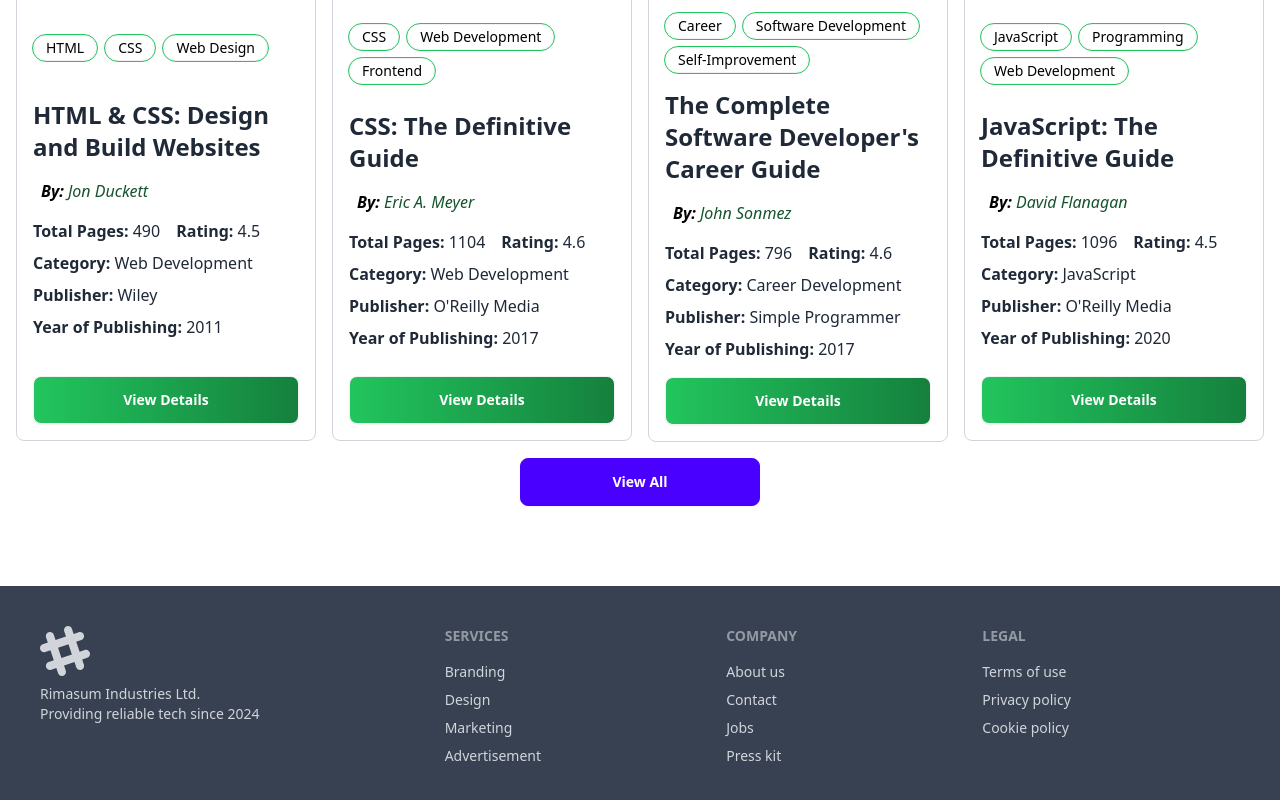
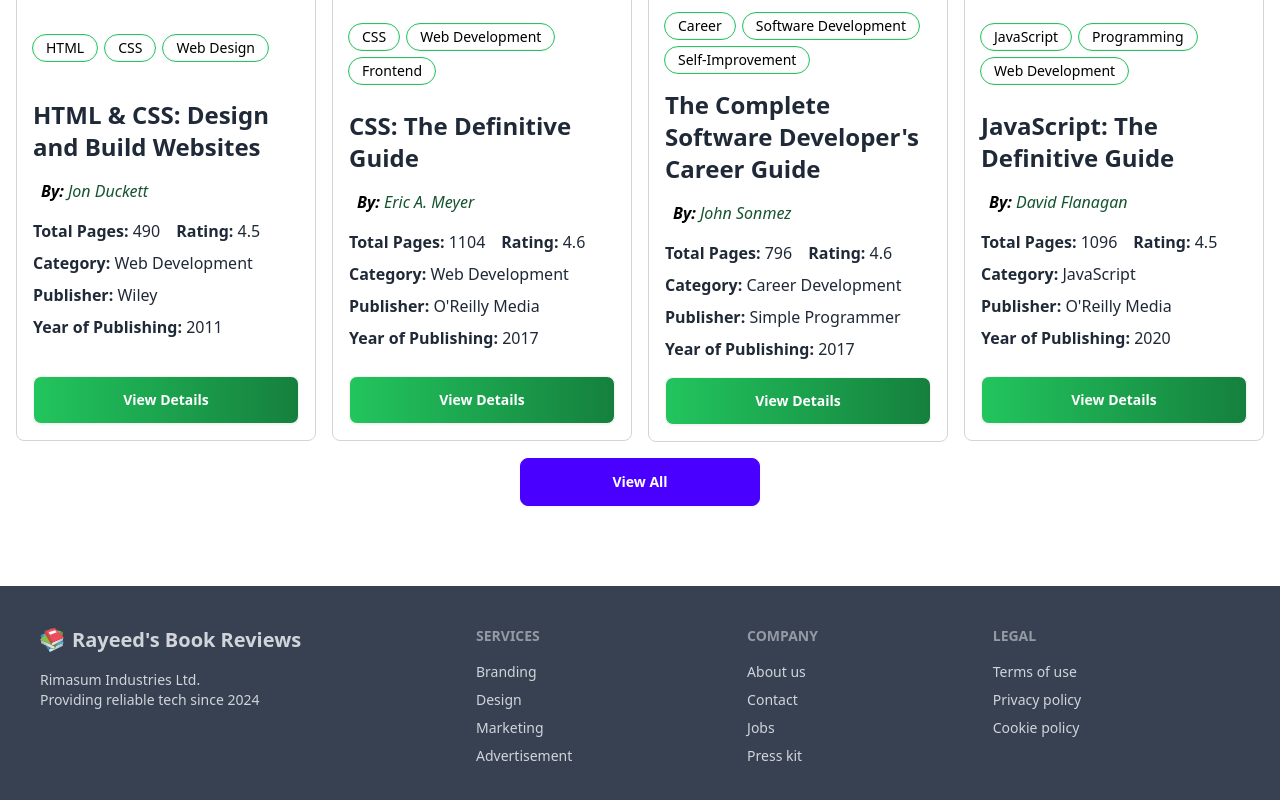
Before and after one commit to rimasumdev/rayeedBooks, a React (Vite) app: page / in a window 1280 px wide. Shown: the part 2430-3230 px from the top of the page. Built offline with nearby package versions, Linux system fonts and the light colour scheme.

Commit message:
Update Footer

```diff
--- a/src/components/Footer/Footer.jsx
+++ b/src/components/Footer/Footer.jsx
@@ -1,19 +1,16 @@
+import { Link } from "react-router-dom";
 const Footer = () => {
   return (
     <div className=" bg-gray-700">
       <footer className="container mx-auto footer text-gray-300 p-10">
         <aside>
-          <svg
-            width="50"
-            height="50"
-            viewBox="0 0 24 24"
-            xmlns="http://www.w3.org/2000/svg"
-            fillRule="evenodd"
-            clipRule="evenodd"
-            className="fill-current"
+          <Link
+            to="/"
+            className="flex items-center gap-2 text-xl font-bold mb-2"
           >
-            <path d="M22.672 15.226l-2.432.811.841 2.515c.33 1.019-.209 2.127-1.23 2.456-1.15.325-2.148-.321-2.463-1.226l-.84-2.518-5.013 1.677.84 2.517c.391 1.203-.434 2.542-1.831 2.542-.88 0-1.601-.564-1.86-1.314l-.842-2.516-2.431.809c-1.135.328-2.145-.317-2.463-1.229-.329-1.018.211-2.127 1.231-2.456l2.432-.809-1.621-4.823-2.432.808c-1.355.384-2.558-.59-2.558-1.839 0-.817.509-1.582 1.327-1.846l2.433-.809-.842-2.515c-.33-1.02.211-2.129 1.232-2.458 1.02-.329 2.13.209 2.461 1.229l.842 2.515 5.011-1.677-.839-2.517c-.403-1.238.484-2.553 1.843-2.553.819 0 1.585.509 1.85 1.326l.841 2.517 2.431-.81c1.02-.33 2.131.211 2.461 1.229.332 1.018-.21 2.126-1.23 2.456l-2.433.809 1.622 4.823 2.433-.809c1.242-.401 2.557.484 2.557 1.838 0 .819-.51 1.583-1.328 1.847m-8.992-6.428l-5.01 1.675 1.619 4.828 5.011-1.674-1.62-4.829z"></path>
-          </svg>
+            <img src="/img/logo.svg" alt="logo" className=" lg:block" />
+            Rayeed&apos;s Book Reviews
+          </Link>
           <p>
             Rimasum Industries Ltd.
             <br />
```
